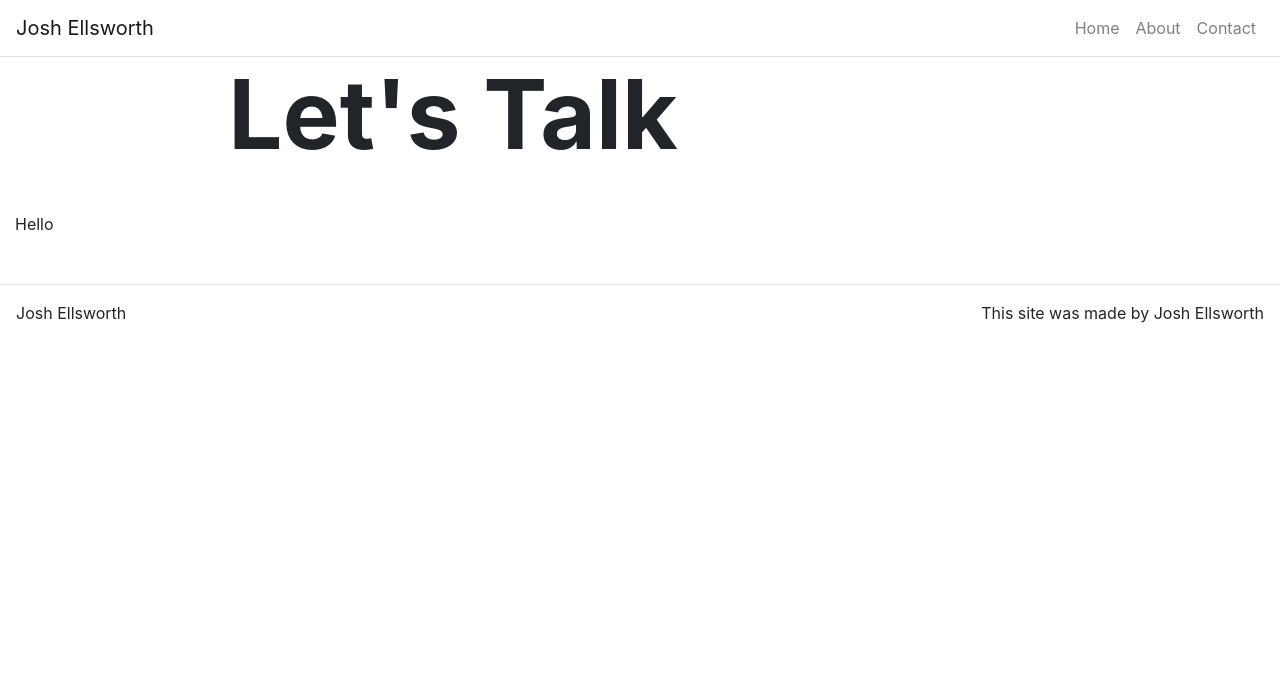
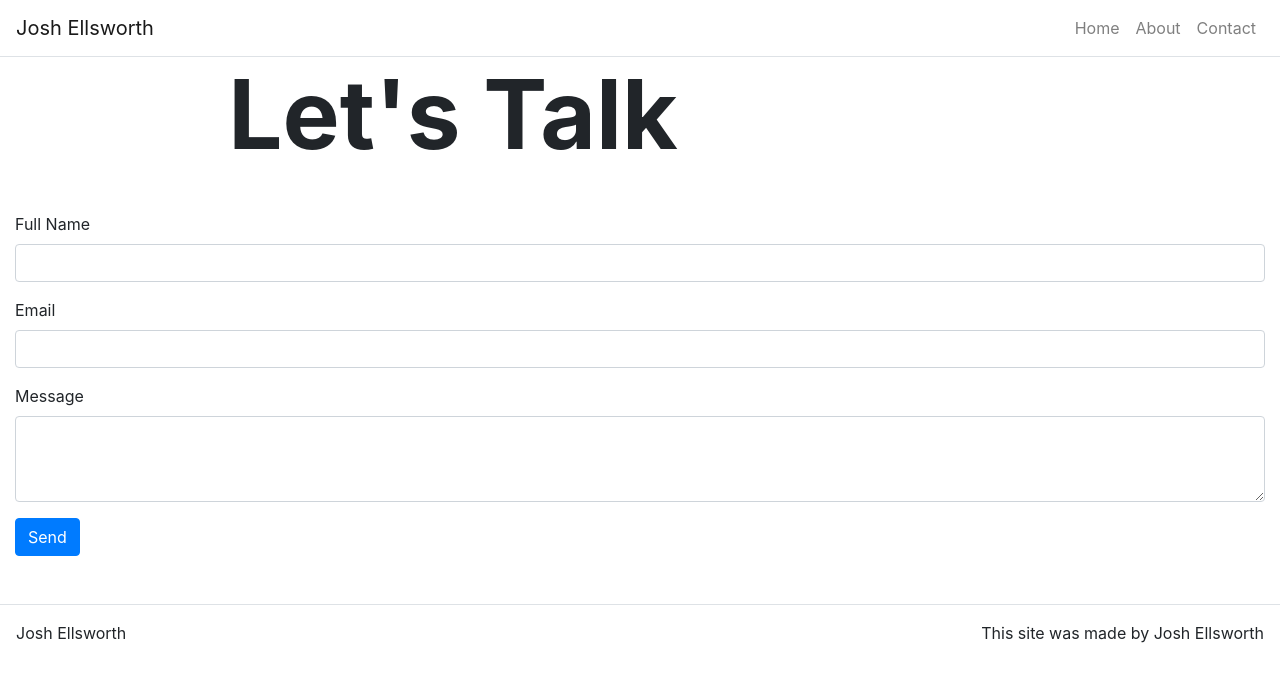
Before and after one commit to joshuaellsworth1/personal-website, a React (Create React App) app: page /contact in a window 1280 px wide. Shown: the top 682 px of the page. Built offline with nearby package versions, Linux system fonts and the light colour scheme.

Commit message:
added bootstrap form for email contact

```diff
--- a/src/pages/ContactPage.js
+++ b/src/pages/ContactPage.js
@@ -1,7 +1,9 @@
 import React from 'react';
 
+import Form from 'react-bootstrap/Form';
+import Button from 'react-bootstrap/Button';
+
 import Hero from '../components/Hero';
-
 import Content from '../components/Content';
 
 
@@ -18,13 +20,55 @@
         }
     }
 
+    handleChange = (event) => {
+
+        const target = event.target;
+        const value = target.type === 'checkbox' ? target.checked : target.value;
+        const name = target.name;
+
+        this.setState({
+            [name]: value
+        });
+    }
+
+    handleSubmit = () => {
+        event.preventDefault();
+
+        this.setState({
+            disabled: true
+        });
+    }
+
     render() {
         return (
             <div>
                 <Hero title={this.props.title} />
 
                 <Content>
-                    Hello
+                    <Form onSubmit={this.handleSubmit}>
+                        <Form.Group>
+                            <Form.Label htmlFor="full-name">Full Name</Form.Label>
+                            <Form.Control id="full-name" name="name" type="text" value={this.state.name} onChange={this.handleChange} />
+                        </Form.Group>
+
+                        <Form.Group>
+                            <Form.Label htmlFor="email">Email</Form.Label>
+                            <Form.Control id="email" name="email" type="email" value={this.state.email} onChange={this.handleChange} />
+                        </Form.Group>
+
+                        <Form.Group>
+                            <Form.Label htmlFor="message">Message</Form.Label>
+                            <Form.Control id="message" name="message" as="textarea" rows="3" value={this.state.message} onChange={this.handleChange} />
+                        </Form.Group>
+
+                        <Button className="d-inline-block" variant="primary" type="submit" disabled={this.state.disabled}>
+                            Send
+                        </Button>
+
+                        {this.state.emailSent === true && <p className="d-inline success-message">Email Sent</p>}
+                        {this.state.emailSent === false && <p className="d-inline error-message">Email Not Sent</p>}
+
+                    </Form>
                 </Content>
             </div>
         );
```
